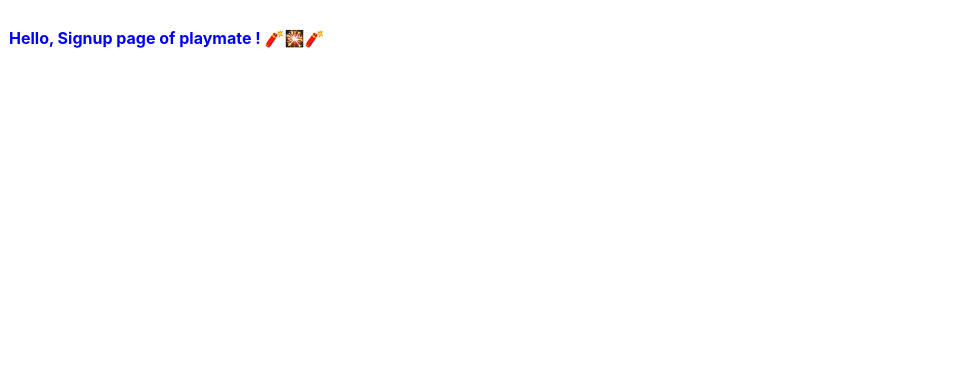
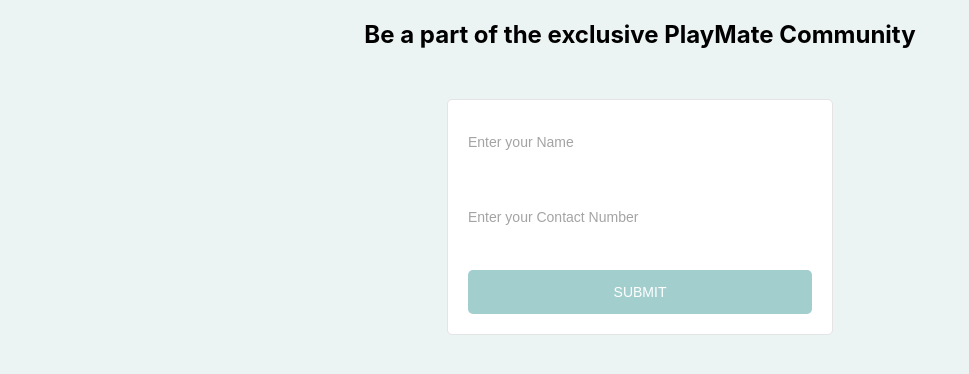
Before and after one commit to Rushil10/playmate, a React (Create React App) app: page /signup in a window 1280 px wide. Shown: the top 374 px of the page, without its empty margins (0-969 px from the left). Built offline with nearby package versions, Linux system fonts and the light colour scheme.

Commit message:
signup UI  additional chanegs

```diff
--- a/src/Pages/Signup/signup.css
+++ b/src/Pages/Signup/signup.css
@@ -1,7 +1,113 @@
-.icon-text {
-    margin-left: 9px;
-    text-align: start;
-    vertical-align: middle;
-    line-height:35px;
-    color: blue;
+html,body{
+    width: 100%;
+    height: 100%;
+    background: #ECF3F3
 }
+
+form
+{
+  display: inline-block;
+  margin: 30px;
+  overflow: hidden;
+  background: #FFF;
+  border: 1px solid #E4E4E4;
+  border-radius: 5px;
+  font-size: 0;
+  width: 30%;
+}
+
+@media(min-width:800px){
+  form > div {
+    display: block;
+  }
+  form > div.col-submit {
+    display: block;
+  }
+}
+
+form > div > label
+{
+  display: block;
+  padding: 10px 20px 10px;
+  vertical-align: top;
+  font-family: Source Sans Pro, Arial, sans-serif;
+  font-size: 14px;
+  font-weight: 600;
+  text-transform: uppercase;
+  color: #939393;
+  cursor: pointer;
+}
+
+form > div.col-2, form > div.col-3, form > div.col-4 {
+  border-bottom: 1px solid #E4E4E4;
+}
+
+
+
+
+
+form > div > label > input
+{
+  display: inline-block;
+  position: relative;
+  width: 100%;
+  height: 40px;
+  line-height: 27px;
+  margin: 5px -5px 0;
+  padding: 7px 5px 3px;
+  border: none;
+  outline: none;
+  border-radius: 3px;
+  background: transparent;
+  font-size: 14px;
+  font-weight: 200;
+  opacity: .66;
+  transition: opacity .3s, box-shadow .3s;
+}
+
+form > div.col-submit {
+  text-align: center;
+  padding: 20px;
+}
+
+form > div.col-submit button {
+  border: 1px solid #E4E4E4;
+  background: #A3CECE ;
+  font-size: 14px;
+  color: #fff;
+  padding: 1em;
+  display: block;
+  width: 100%;
+  cursor: pointer;
+  border: 0;
+  border-radius: 5px;
+  text-transform: uppercase;
+}
+
+/* input[type="radio"]{
+    display: inline;
+} */
+fieldset {
+	width: 400px;
+	margin-bottom: 30px;
+	margin-top: 10px;
+}
+
+
+form > div > label > input:focus, form > div > label > select:focus
+{
+  opacity: 1;
+  box-shadow: 0 3px 4px rgba(0, 0, 0, .15);
+}
+
+/* .center {
+    position: fixed;
+    top: 27%;
+    left: 50%;
+    transform: translate(-50%, -50%);
+  }
+
+h2{
+    top: 10%;
+    padding: 0.7em 0;
+} */
--- a/src/Pages/Signup/signup.js
+++ b/src/Pages/Signup/signup.js
@@ -3,8 +3,39 @@
 
 function Signup() {
     return (
-        <div className="icon-text">
-            <h4>Hello, Signup page of playmate ! 🧨🎇🧨</h4>
+        <div className="main-div" >
+            <h2>Be a part of the exclusive PlayMate Community </h2>
+
+            <form className="center">
+                <div class="col">
+                    <label>
+                        <input placeholder="Enter your Name" tabindex="1" />
+                    </label>
+                </div>
+
+                <div class="col">
+                    <label>
+                        <input placeholder="Enter your Contact Number" tabindex="3" />
+                    </label>
+                </div>
+
+                {/* <div class="col">
+                    <fieldset>
+                        <input id="male" type="radio" name="choice1" value="Male" />
+                        <label for="male" tabindex="5">Male</label>
+                        <input id="female" type="radio" name="choice2" value="Female" />
+                        <label for="female" tabindex="6">Female</label>
+                        <input id="others" type="radio" name="choice3" value="Others" />
+                        <label for="others" tabindex="7">Others</label>
+                    </fieldset>
+                </div> */}
+
+                <div class="col-submit">
+                    <button type="submit">Submit</button>
+                </div>
+
+            </form>
+
         </div>
 
     )
```
